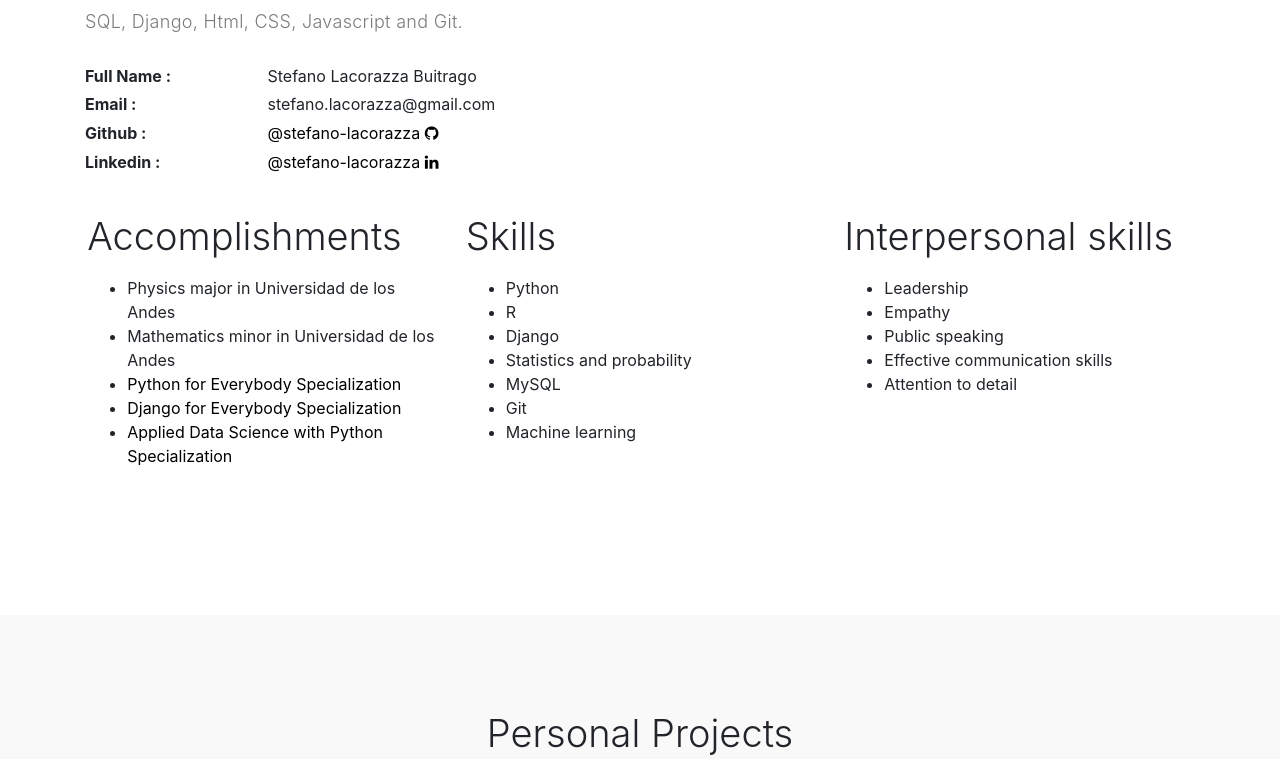
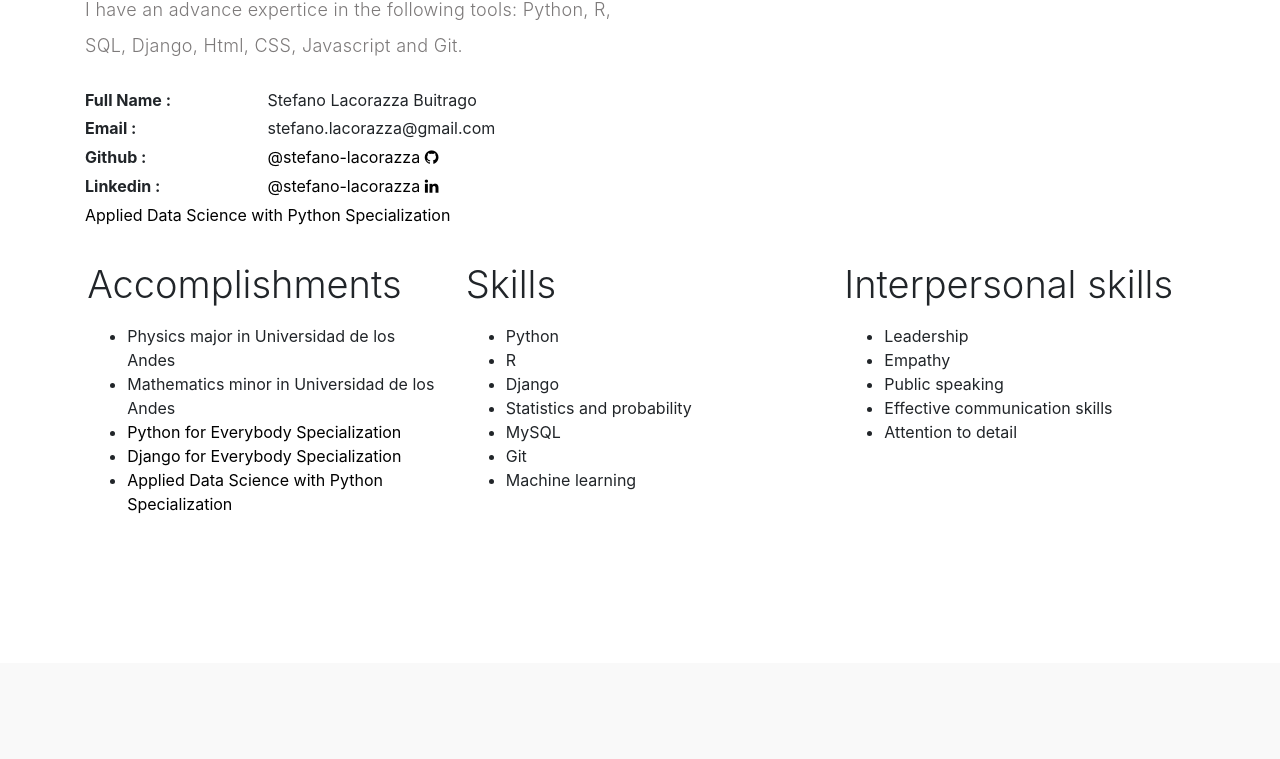
Before and after one commit to stefano-lacorazza/portfolio, a Django app: page / in a window 1280 px wide. Shown: the part 946-1705 px from the top of the page. Run offline with Django 4.2, Linux system fonts and the light colour scheme; some libraries are stand-ins or nearby versions; some web fonts are replaced.

Commit message:
Update index.html

```diff
--- a/myportfolio/templates/mainsite/index.html
+++ b/myportfolio/templates/mainsite/index.html
@@ -17,8 +17,8 @@
      <link rel="icon" type="image/png" sizes="16x16" href="{% static 'mainsite/favicon/favicon-16x16.png' %}">
      <link rel="manifest" href="{% static 'mainsite/favicon/site.webmanifest' %}">
 
-     <link rel="stylesheet" href="{% static 'mainsite/css/bootstrap.min.css' %}">
-     <link rel="stylesheet" href="{% static 'mainsite/css/all.min.css' %}">
+     #<link rel="stylesheet" href="{% static 'mainsite/css/bootstrap.min.css' %}">
+     #<link rel="stylesheet" href="{% static 'mainsite/css/all.min.css' %}">
      <link rel="stylesheet" href="{% static 'mainsite/css/owl.carousel.min.css' %}">
      <link rel="stylesheet" href="{% static 'mainsite/css/owl.theme.default.min.css' %}">
      <link rel="stylesheet" href="https://cdnjs.cloudflare.com/ajax/libs/font-awesome/4.7.0/css/font-awesome.min.css">
@@ -134,6 +134,7 @@
                 </div>
 
             </div>
+            <a  href="https://www.coursera.org/account/accomplishments/specialization/certificate/VCQXQPHNMDWV" target="_blank">Applied Data Science with Python Specialization</a>
             <div class="row about-third">
             	<div class="col-lg-4 col-md-4 col-12">
                 <h3>Accomplishments</h3>
```
